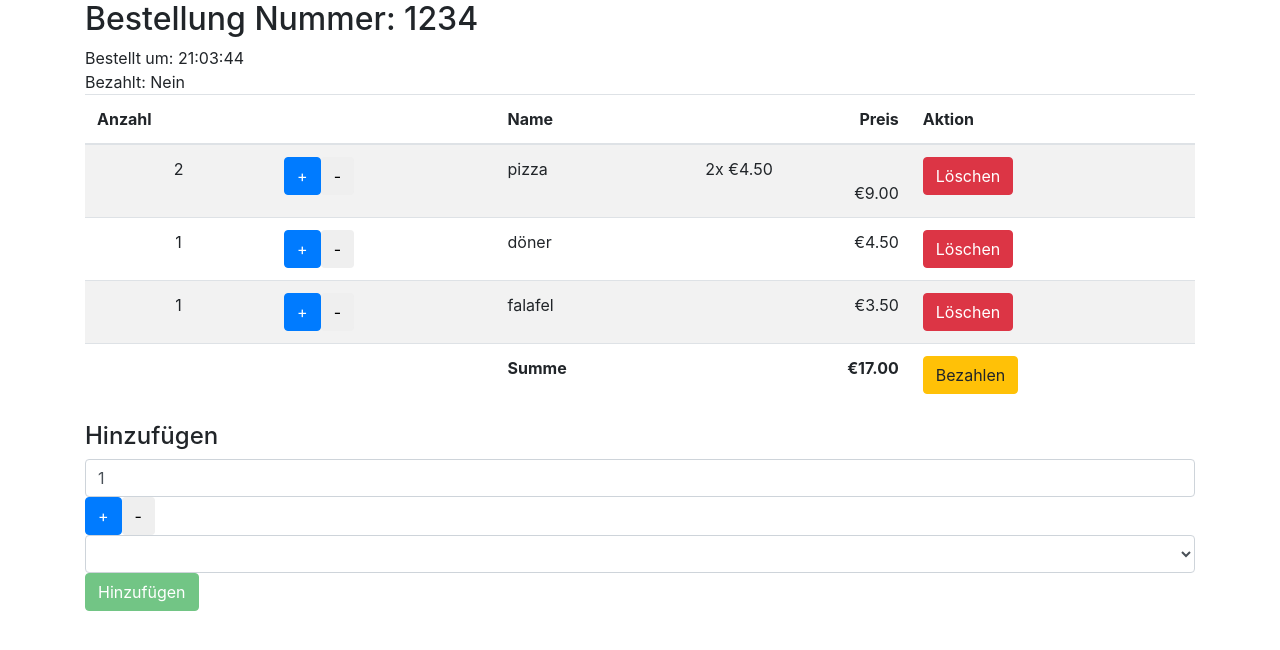
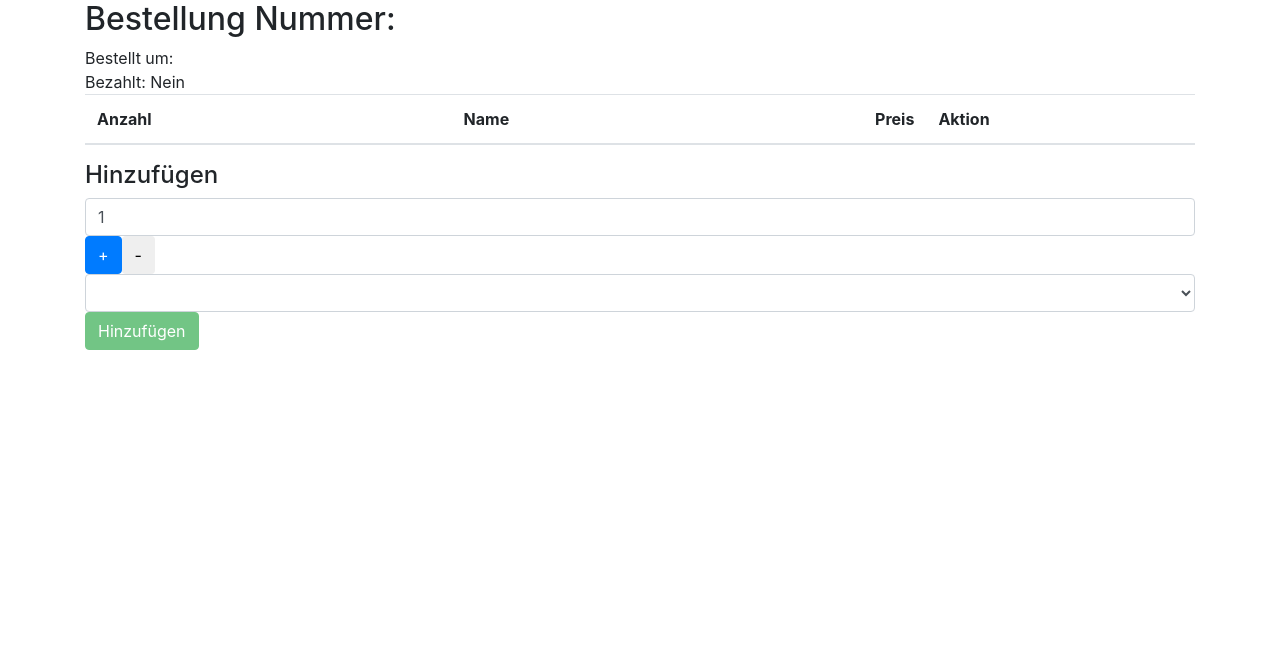
Before and after one commit to mad73923/order-master, an Angular app: page / in a window 1280 px wide. Shown: the top 650 px of the page. Built offline with nearby package versions, Linux system fonts and the light colour scheme.

Commit message:
moved some classes

```diff
--- a/src/app/add-order-item/add-order-item.component.ts
+++ b/src/app/add-order-item/add-order-item.component.ts
@@ -1,7 +1,7 @@
 import { Component, OnInit, Output, EventEmitter } from '@angular/core';
 
-import {mockConfig } from '../mock-config';
-import { OrderItem } from '../order-item';
+import {mockConfig } from '../../mock/mock-config';
+import { OrderItem } from '../../shared/order-item';
 
 @Component({
   selector: 'app-add-order-item',
--- a/src/app/item.ts
+++ /dev/null
@@ -1,5 +0,0 @@
-export class Item {
-    name: string;
-    ingredients: string[];
-    price: number;
-}
--- /dev/null
+++ b/src/app/model_classes/order_class.ts
@@ -0,0 +1,31 @@
+import {Order} from '../../shared/order';
+import {OrderItem} from '../../shared/order-item';
+
+export class OrderClass extends Order{
+    sum: number;
+
+    deleteItem(item: OrderItem) {
+        const index = this.items.indexOf(item, 0);
+        if (index > -1) {
+          this.items.splice(index, 1);
+        }
+        this.update_order_sum();
+      }
+
+      pay() {
+        this.paid = true;
+      }
+
+      update_order_sum() {
+        let erg = 0;
+        this.items.forEach(element => {
+          erg += element.price * element.count;
+        });
+        this.sum = erg;
+      }
+
+      add_item(item: OrderItem) {
+        this.items.push(item);
+        this.update_order_sum();
+      }
+};
--- a/src/app/order-list-item/order-list-item.component.ts
+++ b/src/app/order-list-item/order-list-item.component.ts
@@ -1,5 +1,5 @@
 import { Component, OnInit, Input, Output, EventEmitter } from '@angular/core';
-import {OrderItem} from '../order-item';
+import {OrderItem} from '../../shared/order-item';
 
 @Component({
   // tslint:disable-next-line
--- a/src/app/order-list/order-list.component.ts
+++ b/src/app/order-list/order-list.component.ts
@@ -1,8 +1,9 @@
 import { Component, OnInit } from '@angular/core';
 
-import {mockOrder} from '../mock-order';
-import { OrderItem } from '../order-item';
-import {mockConfig} from '../mock-config';
+import {mockOrder} from '../../mock/mock-order';
+import { OrderItem } from '../../shared/order-item';
+import {OrderClass} from '../model_classes/order_class'
+import {mockConfig} from '../../mock/mock-config';
 
 @Component({
   selector: 'app-order-list',
@@ -11,38 +12,33 @@ import {mockConfig} from '../mock-config';
 })
 export class OrderListComponent implements OnInit {
 
-  order = mockOrder;
+  order: OrderClass;
 
   config = mockConfig;
 
   order_sum: number;
 
   deleteItem(item: OrderItem) {
-    const index = this.order.items.indexOf(item, 0);
-    if (index > -1) {
-      this.order.items.splice(index, 1);
-    }
-    this.update_order_sum();
+    this.order.deleteItem(item);
   }
 
   paid() {
-    this.order.paid = true;
+    this.order.pay();
   }
 
   update_order_sum() {
-    let erg = 0;
-    this.order.items.forEach(element => {
-      erg += element.price * element.count;
-    });
-    this.order_sum = erg;
+    this.order.update_order_sum();
   }
 
   add_item(item: OrderItem) {
-    this.order.items.push(item);
-    this.update_order_sum();
+    this.order.add_item(item);
   }
 
-  constructor() { }
+  constructor() {
+    this.order = new OrderClass();
+    this.order.items = [];
+    this.order.paid = false;
+   }
 
   ngOnInit() {
     this.update_order_sum();
--- a/src/app/mock-config.ts
+++ b/src/mock/mock-config.ts
@@ -1,5 +1,3 @@
-import {Item} from './item';
-
 export const mockConfig = {
     availableItems: [
         {
--- a/src/app/mock-order.ts
+++ b/src/mock/mock-order.ts
@@ -1,5 +1,5 @@
-import {Order} from './order';
-import { OrderItem } from './order-item';
+import {Order} from '../shared/order';
+import { OrderItem } from '../shared/order-item';
 
 export const mockOrder: Order = {
     id: 1234,
--- a/src/app/order.ts
+++ b/src/shared/order.ts
@@ -5,4 +5,4 @@ export class Order {
     date: number;
     items: OrderItem[];
     paid: boolean;
-}
+};
```
Also changed, not shown: src/app/order.service.ts (added, +8 -0 lines), src/shared/order-item.ts (renamed from src/app/order-item.ts), 2 other files (tests, documents, lock files or other folders).
